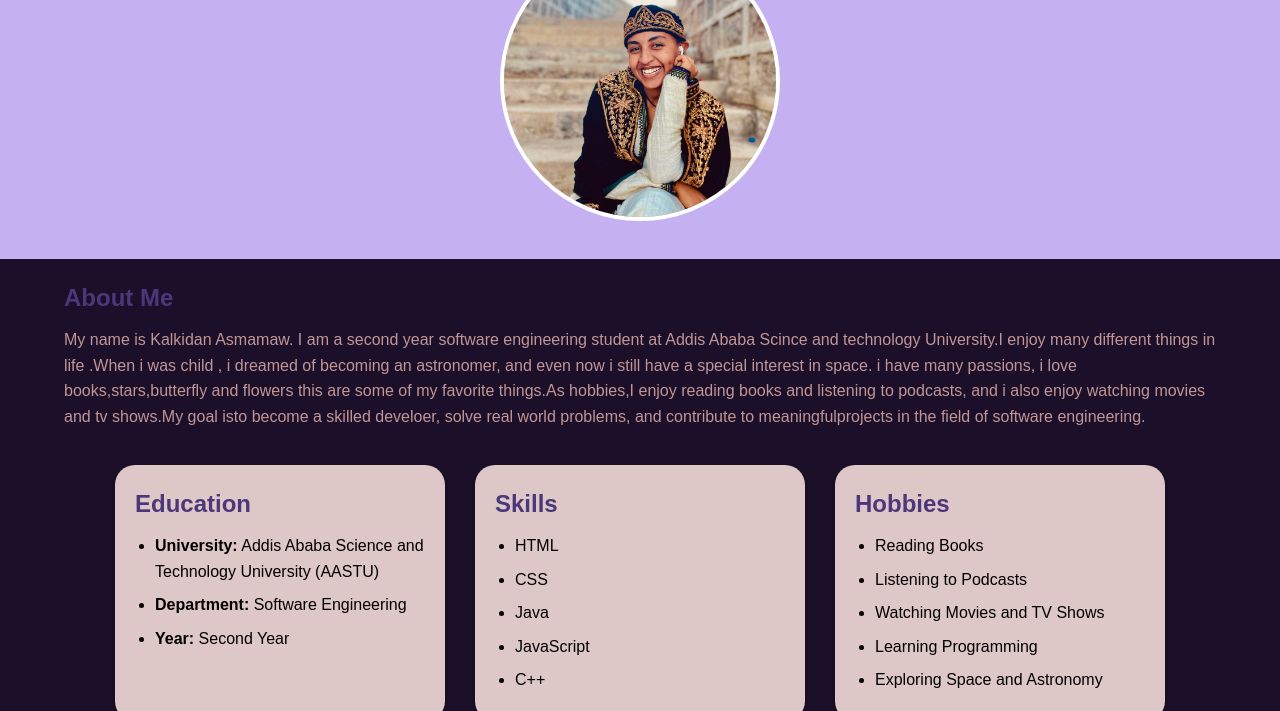
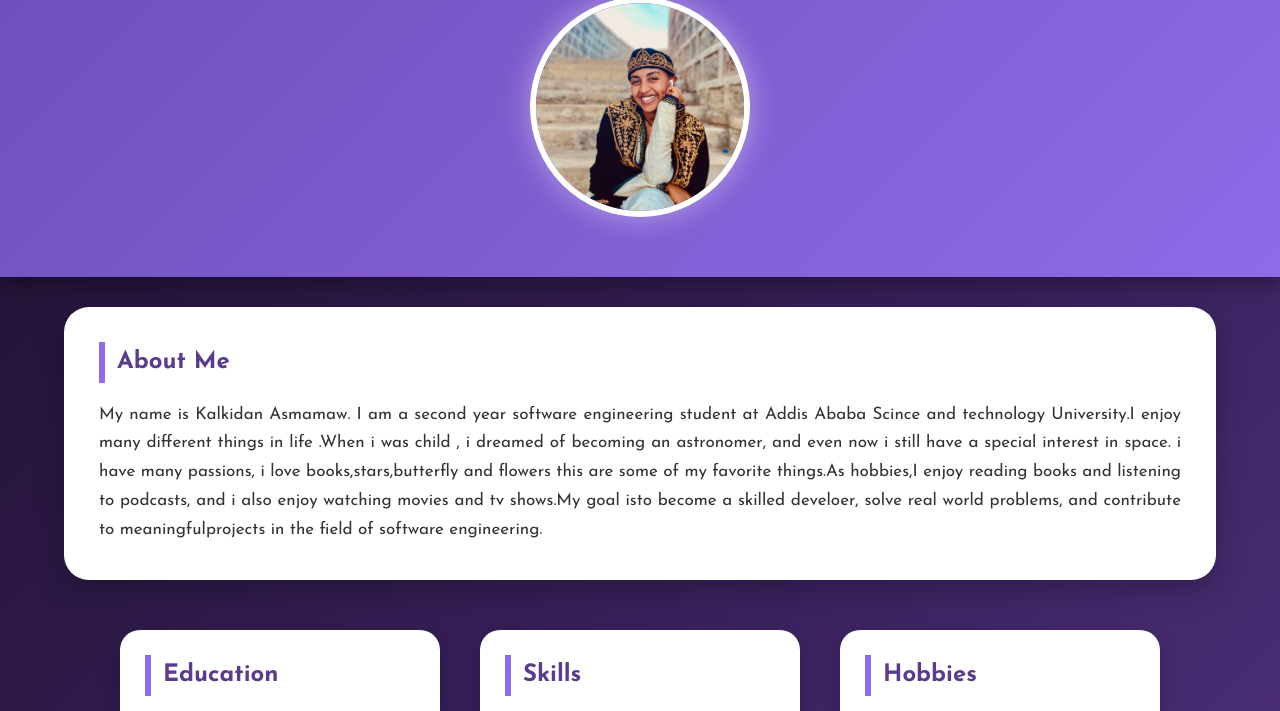
Before and after one commit to kalkidanasmamaw959-cyber/personal-biography-, a plain HTML site: page index.html in a window 1280 px wide. Shown: the part 155-866 px from the top of the page. Drawn offline with Linux system fonts and the light colour scheme; a script that the page names is missing.

Commit message:
some modification both HTML and css

```diff
--- a/index.html
+++ b/index.html
@@ -5,6 +5,9 @@
     <meta name="viewport" content="width=device-width, initial-scale=1.0">
     <title>Mybiography</title>
     <link rel="stylesheet" href="style.css">
+    <link rel="preconnect" href="https://fonts.googleapis.com">
+<link rel="preconnect" href="https://fonts.gstatic.com" crossorigin>
+<link href="https://fonts.googleapis.com/css2?family=Josefin+Sans:wght@300;400;600;700&display=swap" rel="stylesheet">
 
 </head>
 <body>
@@ -67,5 +70,8 @@
         </ul>
     </section>
 <script src="index.js"></script>
+<footer>
+    <p>© 2026 Kalkidan Asmamaw | Personal Biography Website</p>
+</footer>
 </body>
 </html>
--- a/style.css
+++ b/style.css
@@ -1,79 +1,215 @@
 
-* {
-    margin: 0;
-    padding: 0;
-    box-sizing: border-box;
+*{
+    margin:0;
+    padding:0;
+    box-sizing:border-box;
+    scroll-behavior:smooth;
 }
-body {
-    font-family:josefin sans, sans-serif;
-    background-color: #1b0f29;
-    color: #c29696;
-    line-height: 1.6;
+body{
+    font-family:"Josefin Sans",sans-serif;
+    background:linear-gradient(135deg,#1b0f29,#39205c,#5b3b8d);
+    color:#f8f8f8;
+    line-height:1.7;
+    display:flex;
+    flex-wrap:wrap;
+    justify-content:center;
 }
-header {
-    background-color: #c5b0f1;
-    color:rgb(4, 0, 255);
-    text-align: center;
-    font-style: italic;
-    padding: 30px;
+header{
+    width:100%;
+    text-align:center;
+    padding:50px 20px;
+    background:linear-gradient(135deg,#6c4db7,#8f6be8);
+    box-shadow:0 8px 20px rgba(0,0,0,.35);
 }
-header img {
-    width: 280px;
-    height: 280px;
-    border-radius: 50%;
+
+header img{
+    width:220px;
+    height:220px;
+    border-radius:50%;
     object-fit:cover;
-    margin-top: 15px;
-    border: 4px solid white;
+    border:6px solid white;
+    box-shadow:0 0 30px rgba(255,255,255,.4);
+    transition:.5s;
 }
-/* About Me Section */
-section:first-of-type {
-    width: 100%;
-    margin: 20px auto;
-    background:#ad9494
-    padding: 30px;
-    border-radius: 15px;
+
+header img:hover{
+    transform:scale(1.08) rotate(5deg);
+}
+
+header h1{
+    margin-top:20px;
+    font-size:48px;
+    color:white;
+    text-shadow:3px 3px 8px black;
+    letter-spacing:2px;
+}
+
+header p{
+    margin-top:10px;
+    font-size:22px;
+    color:#ece8ff;
+}
+section:first-of-type{
+    width:90%;
+    background:white;
+    color:#333;
+    margin:30px auto;
+    padding:35px;
+    border-radius:25px;
+    box-shadow:0 10px 30px rgba(0,0,0,.25);
 }
 #education,
 #skills,
 #hobbies,
 #goals,
-#contact {
-    background: rgb(222, 199, 199);
-    width: 330px;
-    color: black;
-    padding: 20px;
-    margin: 15px;
-    border-radius: 20px;
-    box-shadow: 0 4px 10px rgba(0,0,0,0.1);
-}
-body {
-    display: flex;
-    flex-wrap:wrap;
-    justify-content:center;
-}
-header {
-    width: 100%;
-}
-section:first-of-type {
-    width: 90%;
-}
-h2 {
-    color:#4c377b;
-    margin-bottom: 10px;
-}
-ul {
-    list-style-type:disc;
-    padding-left: 20px;
+#contact{
+
+    width:320px;
+
+    background:white;
+
+    color:#333;
+
+    margin:20px;
+
+    padding:25px;
+
+    border-radius:20px;
+
+    box-shadow:0 8px 20px rgba(0,0,0,.2);
+
+    transition:.4s;
+
 }
 
-li {
-    margin-bottom: 8px;
-}
 #education:hover,
 #skills:hover,
 #hobbies:hover,
 #goals:hover,
-#contact:hover {
-    transform: translateY(-5px);
-    transition: 0.3s;
+#contact:hover{
+
+    transform:translateY(-10px);
+
+    box-shadow:0 18px 30px rgba(0,0,0,.35);
+
 }
+h2{
+
+    color:#5b3b8d;
+
+    border-left:6px solid #8f6be8;
+
+    padding-left:12px;
+
+    margin-bottom:18px;
+
+}
+
+p{
+
+    font-size:17px;
+
+    text-align:justify;
+
+}
+ul{
+
+    list-style:square;
+
+    padding-left:25px;
+
+}
+
+li{
+
+    margin:12px 0;
+
+}
+a{
+
+    color:#6c4db7;
+
+    text-decoration:none;
+
+    font-weight:bold;
+
+}
+
+a:hover{
+
+    color:#3b82f6;
+
+}
+footer{
+
+    width:100%;
+
+    background:#24133d;
+
+    color:white;
+
+    text-align:center;
+
+    padding:25px;
+
+    margin-top:40px;
+
+    box-shadow:0 -6px 15px rgba(0,0,0,.3);
+
+}
+
+footer p{
+
+    text-align:center;
+
+    font-size:18px;
+
+}
+::selection{
+
+    background:#8f6be8;
+
+    color:white;
+
+}
+@media(max-width:768px){
+
+body{
+
+    display:block;
+
+}
+
+header h1{
+
+    font-size:35px;
+
+}
+
+header img{
+
+    width:160px;
+
+    height:160px;
+
+}
+
+section:first-of-type{
+
+    width:95%;
+
+}
+
+#education,
+#skills,
+#hobbies,
+#goals,
+#contact{
+
+    width:90%;
+
+    margin:20px auto;
+
+}
+
+}
```
